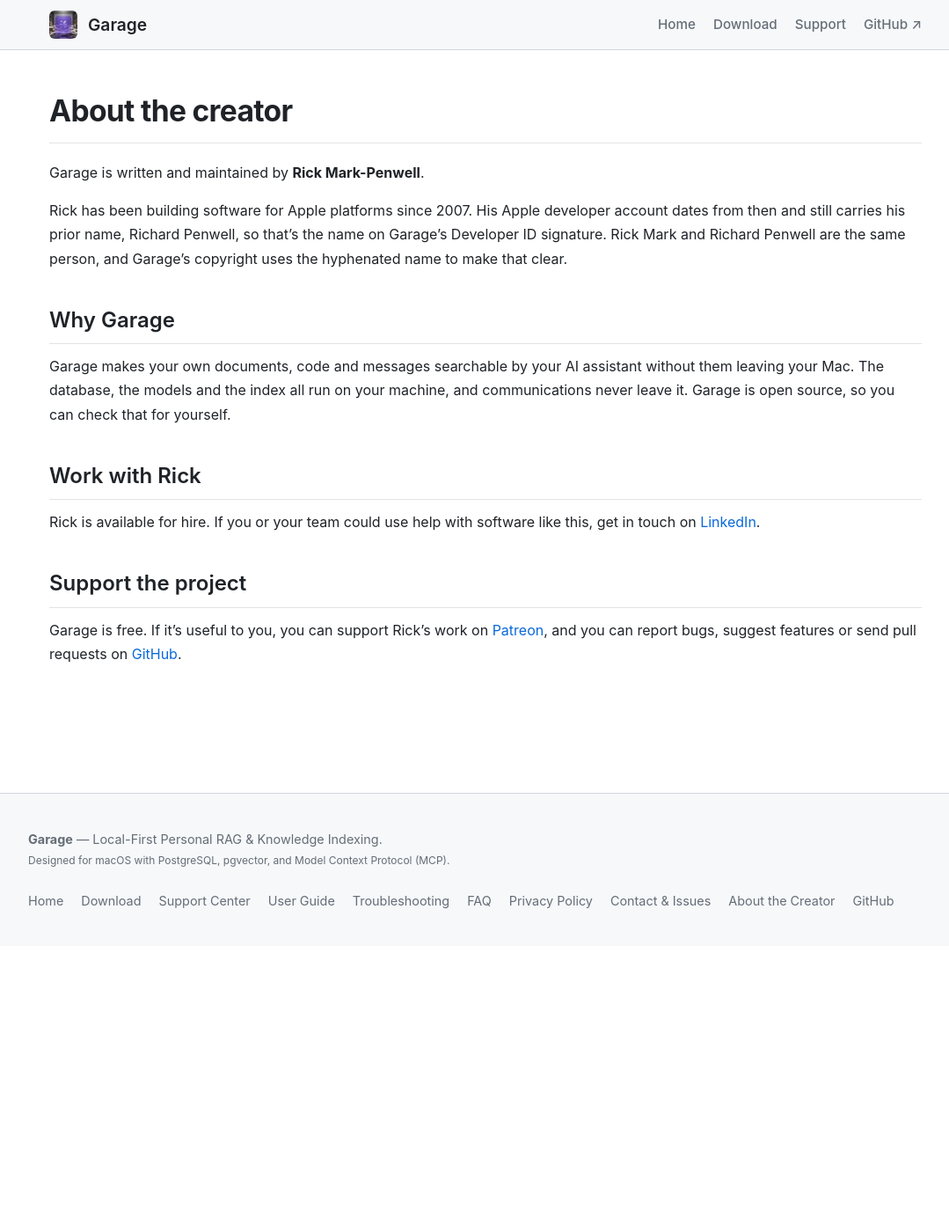
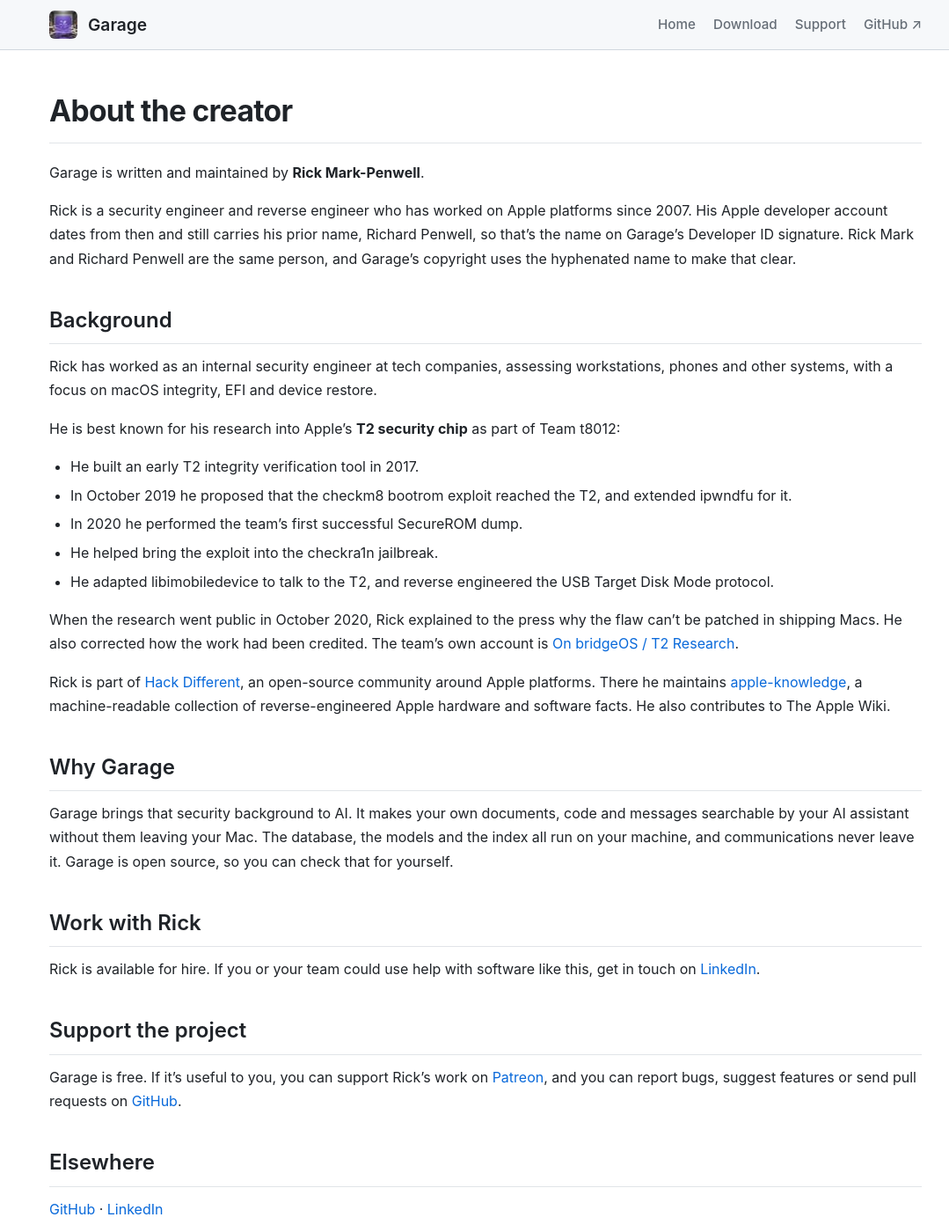
Before and after one commit to rickmark/garage-rag, a Jekyll site: the page built from docs/about.md, in a window 1280 px wide and 1400 px high. Shown: the whole window at 88% size, without its empty margins (88-1167 px from the left). Built offline with Jekyll 4.4.1, drawn with Linux system fonts in a browser that asks for light colours.

Commit message:
Site: Rick's background on the About the Creator page
The page now covers his security engineering work and his T2 research
with Team t8012: the integrity tool, the checkm8 proposal, the first
SecureROM dump, checkra1n, libimobiledevice on the T2 and Target Disk
Mode. It also covers his part in Hack Different and apple-knowledge.
The sources are the team's own write-up, the 2020 press coverage,
his GitHub profile and The Apple Wiki.

Co-Authored-By: Claude Opus 5.5 (1M context) <noreply@anthropic.com>
Claude-Session: https://claude.ai/code/session_014hnDBmzmrxouRSGPpEkRd6

```diff
--- a/docs/about.md
+++ b/docs/about.md
@@ -1,18 +1,33 @@
 ---
 layout: default
 title: About the creator
-description: Rick Mark-Penwell builds Garage, a local-first personal search engine for your Mac, and has been developing for Apple platforms since 2007.
+description: Rick Mark-Penwell, the creator of Garage, is a security engineer and Apple platform reverse engineer known for his research into Apple's T2 chip.
 ---
 
 # About the creator
 
 Garage is written and maintained by **Rick Mark-Penwell**.
 
-Rick has been building software for Apple platforms since 2007. His Apple developer account dates from then and still carries his prior name, Richard Penwell, so that's the name on Garage's Developer ID signature. Rick Mark and Richard Penwell are the same person, and Garage's copyright uses the hyphenated name to make that clear.
+Rick is a security engineer and reverse engineer who has worked on Apple platforms since 2007. His Apple developer account dates from then and still carries his prior name, Richard Penwell, so that's the name on Garage's Developer ID signature. Rick Mark and Richard Penwell are the same person, and Garage's copyright uses the hyphenated name to make that clear.
+
+## Background
+
+Rick has worked as an internal security engineer at tech companies, assessing workstations, phones and other systems, with a focus on macOS integrity, EFI and device restore.
+
+He is best known for his research into Apple's **T2 security chip** as part of Team t8012:
+- He built an early T2 integrity verification tool in 2017.
+- In October 2019 he proposed that the checkm8 bootrom exploit reached the T2, and extended ipwndfu for it.
+- In 2020 he performed the team's first successful SecureROM dump.
+- He helped bring the exploit into the checkra1n jailbreak.
+- He adapted libimobiledevice to talk to the T2, and reverse engineered the USB Target Disk Mode protocol.
+
+When the research went public in October 2020, Rick explained to the press why the flaw can't be patched in shipping Macs. He also corrected how the work had been credited. The team's own account is [On bridgeOS / T2 Research](https://blog.t8012.dev/on-bridgeos-t2-research/).
+
+Rick is part of [Hack Different](https://github.com/hack-different), an open-source community around Apple platforms. There he maintains [apple-knowledge](https://github.com/hack-different/apple-knowledge), a machine-readable collection of reverse-engineered Apple hardware and software facts. He also contributes to The Apple Wiki.
 
 ## Why Garage
 
-Garage makes your own documents, code and messages searchable by your AI assistant without them leaving your Mac. The database, the models and the index all run on your machine, and communications never leave it. Garage is open source, so you can check that for yourself.
+Garage brings that security background to AI. It makes your own documents, code and messages searchable by your AI assistant without them leaving your Mac. The database, the models and the index all run on your machine, and communications never leave it. Garage is open source, so you can check that for yourself.
 
 ## Work with Rick
 
@@ -21,3 +36,7 @@ Rick is available for hire. If you or your team could use help with software lik
 ## Support the project
 
 Garage is free. If it's useful to you, you can support Rick's work on [Patreon](https://www.patreon.com/rickmark), and you can report bugs, suggest features or send pull requests on [GitHub](https://github.com/rickmark/garage-rag).
+
+## Elsewhere
+
+[GitHub](https://github.com/rickmark) · [LinkedIn](https://linkedin.com/in/penwellr)
```
